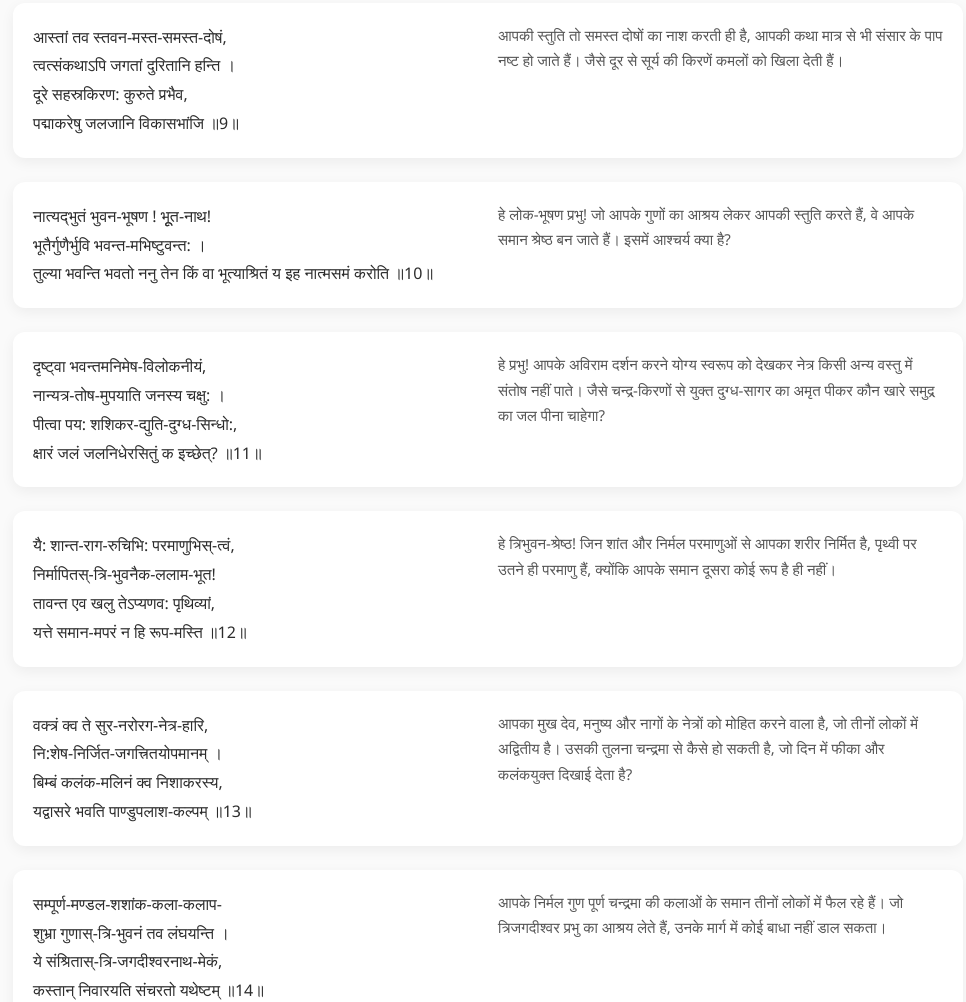
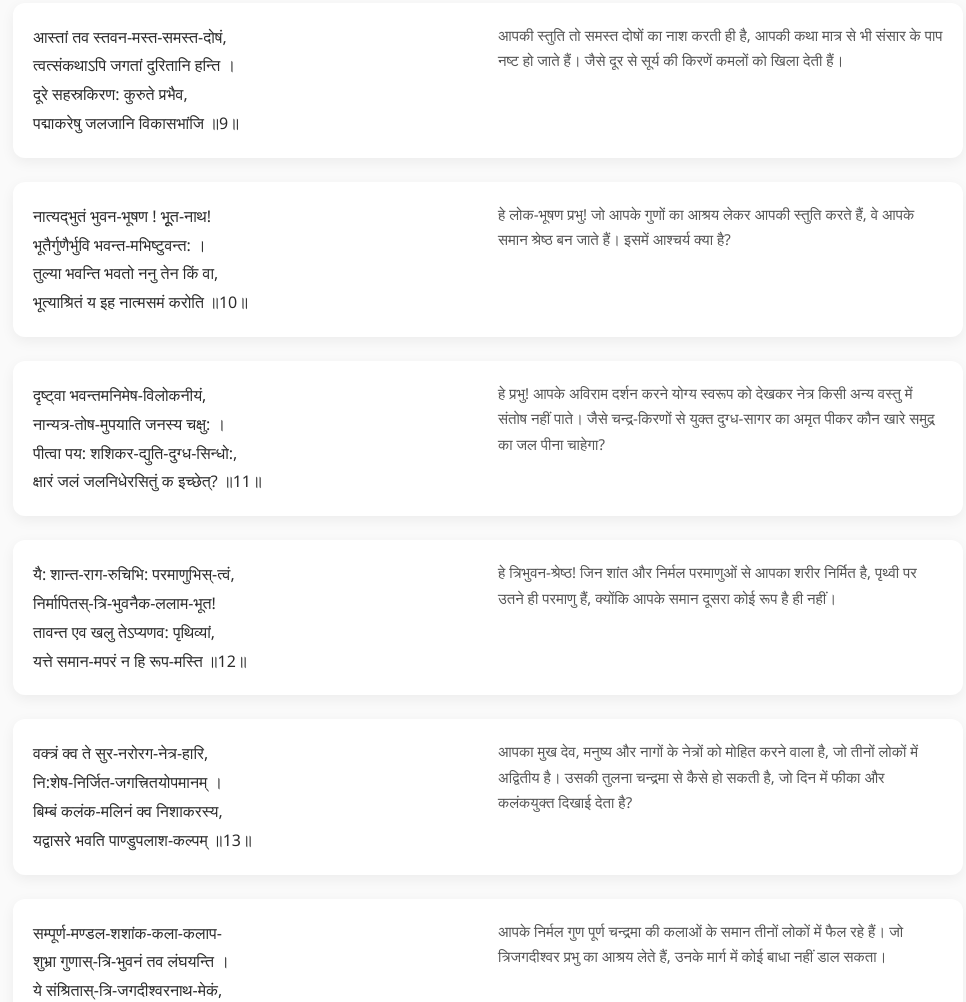
Before and after one commit to rj1827/digambar-jain-paath, a plain HTML site: page index.html in a window 1280 px wide. Shown: the part 2357-3359 px from the top of the page, without its empty margins (152-1118 px from the left). Drawn offline with Linux system fonts and the light colour scheme.

Commit message:
Update index.html

```diff
--- a/index.html
+++ b/index.html
@@ -289,7 +289,7 @@ text-decoration: underline;
     <div class="sanskrit">
       नात्यद्भुतं भुवन-भूषण ! भूूत-नाथ!<br>
       भूतैर्गुणैर्भुवि भवन्त-मभिष्टुवन्त: ।<br>
-      तुल्या भवन्ति भवतो ननु तेन किं वा
+      तुल्या भवन्ति भवतो ननु तेन किं वा,<br>
       भूत्याश्रितं य इह नात्मसमं करोति ॥10॥
     </div>
     <div class="hindi-arth">
@@ -413,7 +413,7 @@ text-decoration: underline;
     <div class="sanskrit">
       नित्योदयं दलित-मोह-महान्धकारं,<br>
       गम्यं न राहु-वदनस्य न वारिदानाम् ।<br>
-      विभ्राजते तव मुखाब्ज-मनल्पकान्ति,
+      विभ्राजते तव मुखाब्ज-मनल्पकान्ति,<br>
       विद्योतयज्-जगदपूर्व-शशांक-बिम्बम् ॥18॥
     </div>
     <div class="hindi-arth">
@@ -426,7 +426,7 @@ text-decoration: underline;
   <div class="bhaktambar-row">
     <div class="sanskrit">
       किं शर्वरीषु शशिनाह्नि विवस्वता वा,<br>
-      युष्मन्मुखेन्दु-दलितेषु तम:सु नाथ!
+      युष्मन्मुखेन्दु-दलितेषु तम:सु नाथ!<br>
       निष्पन्न-शालि-वन-शालिनी जीव-लोके,
       कार्यं कियज्जल-धरै-र्जल-भार-नमै्र: ॥19॥
     </div>
@@ -440,9 +440,9 @@ text-decoration: underline;
 
   <div class="bhaktambar-row">
     <div class="sanskrit">
-      ज्ञानं यथा त्वयि विभाति कृतावकाशं,
-      नैवं तथा हरि-हरादिषु नायकेषु ।
-      तेजो महा मणिषु याति यथा महत्त्वं,
+      ज्ञानं यथा त्वयि विभाति कृतावकाशं,<br>
+      नैवं तथा हरि-हरादिषु नायकेषु ।<br>
+      तेजो महा मणिषु याति यथा महत्त्वं,<br>
       नैवं तु काच-शकले किरणाकुलेऽपि ॥20॥
     </div>
     <div class="hindi-arth">
@@ -457,9 +457,9 @@ text-decoration: underline;
 
   <div class="bhaktambar-row">
     <div class="sanskrit">
-      मन्ये वरं हरि-हरादय एव दृष्टा,
-      दृष्टेषु येषु हृदयं त्वयि तोषमेति ।
-      किं वीक्षितेन भवता भुवि येन नान्य:,
+      मन्ये वरं हरि-हरादय एव दृष्टा,<br>
+      दृष्टेषु येषु हृदयं त्वयि तोषमेति ।<br>
+      किं वीक्षितेन भवता भुवि येन नान्य:,<br>
       कश्चिन्मनो हरति नाथ ! भवान्तरेऽपि ॥21॥
     </div>
     <div class="hindi-arth">
@@ -472,9 +472,9 @@ text-decoration: underline;
 
   <div class="bhaktambar-row">
     <div class="sanskrit">
-      स्त्रीणां शतानि शतशो जनयन्ति पुत्रान्,
-      नान्या सुतं त्वदुपमं जननी प्रसूता ।
-      सर्वा दिशो दधति भानि सहस्र-रश्मिं,
+      स्त्रीणां शतानि शतशो जनयन्ति पुत्रान्,<br>
+      नान्या सुतं त्वदुपमं जननी प्रसूता ।<br>
+      सर्वा दिशो दधति भानि सहस्र-रश्मिं,<br>
       प्राच्येव दिग्जनयति स्फुरदंशु-जालम् ॥22॥
     </div>
     <div class="hindi-arth">
@@ -487,9 +487,9 @@ text-decoration: underline;
 
   <div class="bhaktambar-row">
     <div class="sanskrit">
-      त्वामामनन्ति मुनय: परमं पुमांस-
-      मादित्य-वर्ण-ममलं तमस: पुरस्तात् ।
-      त्वामेव सम्यगुपलभ्य जयन्ति मृत्युं,
+      त्वामामनन्ति मुनय: परमं पुमांस-<br>
+      मादित्य-वर्ण-ममलं तमस: पुरस्तात् ।<br>
+      त्वामेव सम्यगुपलभ्य जयन्ति मृत्युं,<br>
       नान्य: शिव: शिवपदस्य मुनीन्द्र! पन्था: ॥23॥
     </div>
     <div class="hindi-arth">
@@ -502,9 +502,9 @@ text-decoration: underline;
 
   <div class="bhaktambar-row">
     <div class="sanskrit">
-      त्वामव्ययं विभुमचिन्त्यमसंख्यमाद्यं,
-      ब्रह्माणमीश्वरमनन्तमनंगकेतुम् ।
-      योगीश्वरं विदितयोगमनेकमेकं,
+      त्वामव्ययं विभुमचिन्त्यमसंख्यमाद्यं,<br>
+      ब्रह्माणमीश्वरमनन्तमनंगकेतुम् ।<br>
+      योगीश्वरं विदितयोगमनेकमेकं,<br>
       ज्ञानस्वरूपममलं प्रवदन्ति सन्त: ॥24॥
     </div>
     <div class="hindi-arth">
@@ -516,9 +516,9 @@ text-decoration: underline;
 
   <div class="bhaktambar-row">
     <div class="sanskrit">
-      बुद्धस्त्वमेव विबुधार्चित-बुद्धि-बोधात्,
-      त्वं शंकरोऽसि भुवन-त्रय-शंकरत्वात् ।
-      धातासि धीर! शिव-मार्ग विधेर्विधानाद्,
+      बुद्धस्त्वमेव विबुधार्चित-बुद्धि-बोधात्,<br>
+      त्वं शंकरोऽसि भुवन-त्रय-शंकरत्वात् ।<br>
+      धातासि धीर! शिव-मार्ग विधेर्विधानाद्,<br>
       व्यक्तं त्वमेव भगवन् पुरुषोत्तमोऽसि ॥25॥
     </div>
     <div class="hindi-arth">
@@ -533,9 +533,9 @@ text-decoration: underline;
 
   <div class="bhaktambar-row">
     <div class="sanskrit">
-      तुभ्यं नमस्-त्रिभुवनार्ति-हराय नाथ!
-      तुभ्यं नम: क्षिति-तलामल-भूषणाय ।
-      तुभ्यं नमस्-त्रिजगत: परमेश्वराय,
+      तुभ्यं नमस्-त्रिभुवनार्ति-हराय नाथ!<br>
+      तुभ्यं नम: क्षिति-तलामल-भूषणाय ।<br>
+      तुभ्यं नमस्-त्रिजगत: परमेश्वराय,<br>
       तुभ्यं नमो जिन! भवोदधि-शोषणाय ॥26॥
     </div>
     <div class="hindi-arth">
@@ -548,9 +548,9 @@ text-decoration: underline;
 
   <div class="bhaktambar-row">
     <div class="sanskrit">
-      को विस्मयोऽत्र यदि नाम गुणै-रशेषैस्-
-      त्वं संश्रितो निरवकाशतया मुनीश !
-      दोषै-रुपात्त-विविधाश्रय-जात-गर्वै:,
+      को विस्मयोऽत्र यदि नाम गुणै-रशेषैस्-<br>
+      त्वं संश्रितो निरवकाशतया मुनीश !<br>
+      दोषै-रुपात्त-विविधाश्रय-जात-गर्वै:, <br>
       स्वप्नान्तरेऽपि न कदाचिदपीक्षितोऽसि ॥27॥
     </div>
     <div class="hindi-arth">
@@ -563,9 +563,9 @@ text-decoration: underline;
 
   <div class="bhaktambar-row">
     <div class="sanskrit">
-      उच्चैरशोक-तरु-संश्रितमुन्मयूख-
-      माभाति रूपममलं भवतो नितान्तम् ।
-      स्पष्टोल्लसत्-किरण-मस्त-तमो-वितानं,
+      उच्चैरशोक-तरु-संश्रितमुन्मयूख-<br>
+      माभाति रूपममलं भवतो नितान्तम् ।<br>
+      स्पष्टोल्लसत्-किरण-मस्त-तमो-वितानं,<br>
       बिम्बं रवेरिव पयोधर-पाश्र्ववर्ति ॥28॥
     </div>
     <div class="hindi-arth">
@@ -578,9 +578,9 @@ text-decoration: underline;
 
   <div class="bhaktambar-row">
     <div class="sanskrit">
-      सिंहासने मणि-मयूख-शिखा-विचित्रे,
-      विभ्राजते तव वपु: कनकावदातम् ।
-      बिम्बं वियद्-विलस-दंशुलता-वितानं
+      सिंहासने मणि-मयूख-शिखा-विचित्रे,<br>
+      विभ्राजते तव वपु: कनकावदातम् ।<br>
+      बिम्बं वियद्-विलस-दंशुलता-वितानं<br>
       तुंगोदयाद्रि-शिरसीव सहस्र-रश्मे: ॥29॥
     </div>
     <div class="hindi-arth">
@@ -593,9 +593,9 @@ text-decoration: underline;
 
   <div class="bhaktambar-row">
     <div class="sanskrit">
-      कुन्दावदात-चल-चामर-चारु-शोभं,
-      विभ्राजते तव वपु: कलधौत-कान्तम् ।
-      उद्यच्छशांक-शुचिनिर्झर-वारि-धार-
+      कुन्दावदात-चल-चामर-चारु-शोभं,<br>
+      विभ्राजते तव वपु: कलधौत-कान्तम् ।<br>
+      उद्यच्छशांक-शुचिनिर्झर-वारि-धार-<br>
       मुच्चैस्तटं सुरगिरेरिव शातकौम्भम् ॥30॥
     </div>
     <div class="hindi-arth">
@@ -610,9 +610,9 @@ text-decoration: underline;
 
   <div class="bhaktambar-row">
     <div class="sanskrit">
-      छत्रत्रयं तव विभाति शशांककान्त,
-      मुच्चैः स्थितं स्थगित-भानुकर-प्रतापम् ।
-      मुक्ताफल-प्रकरजाल-विवृद्धशोभं,
+      छत्रत्रयं तव विभाति शशांककान्त,<br>
+      मुच्चैः स्थितं स्थगित-भानुकर-प्रतापम् ।<br>
+      मुक्ताफल-प्रकरजाल-विवृद्धशोभं,<br>
       प्रख्यापयत्त्रिजगतः परमेश्वरत्वम् ॥31॥
     </div>
     <div class="hindi-arth">
@@ -625,9 +625,9 @@ text-decoration: underline;
 
   <div class="bhaktambar-row">
     <div class="sanskrit">
-      गम्भीर-तार-रव-पूरित-दिग्विभागस्-
-      त्रैलोक्य-लोक-शुभ-संगम-भूति-दक्ष: ।
-      सद्धर्म-राज-जय-घोषण-घोषक: सन्,
+      गम्भीर-तार-रव-पूरित-दिग्विभागस्-<br>
+      त्रैलोक्य-लोक-शुभ-संगम-भूति-दक्ष: ।<br>
+      सद्धर्म-राज-जय-घोषण-घोषक: सन्,<br>
       खे दुन्दुभि-ध्वनति ते यशस: प्रवादी ॥32॥
     </div>
     <div class="hindi-arth">
@@ -640,9 +640,9 @@ text-decoration: underline;
 
   <div class="bhaktambar-row">
     <div class="sanskrit">
-      मन्दार-सुन्दर-नमेरु-सुपारिजात-
-      सन्तानकादि-कुसुमोत्कर-वृष्टि-रुद्घा ।
-      गन्धोद-बिन्दु-शुभ-मन्द-मरुत्प्रपाता,
+      मन्दार-सुन्दर-नमेरु-सुपारिजात-<br>
+      सन्तानकादि-कुसुमोत्कर-वृष्टि-रुद्घा ।<br>
+      गन्धोद-बिन्दु-शुभ-मन्द-मरुत्प्रपाता,<br>
       दिव्या दिव: पतति ते वचसां ततिर्वा ॥33॥
     </div>
     <div class="hindi-arth">
@@ -655,9 +655,9 @@ text-decoration: underline;
 
   <div class="bhaktambar-row">
     <div class="sanskrit">
-      शुम्भत्-प्रभा-वलय-भूरि-विभा-विभोस्ते,
-      लोक-त्रये-द्युतिमतां द्युति-माक्षिपन्ती ।
-      प्रोद्यद्-दिवाकर-निरन्तर-भूरि-संख्या,
+      शुम्भत्-प्रभा-वलय-भूरि-विभा-विभोस्ते,<br>
+      लोक-त्रये-द्युतिमतां द्युति-माक्षिपन्ती ।<br>
+      प्रोद्यद्-दिवाकर-निरन्तर-भूरि-संख्या,<br>
       दीप्त्या जयत्यपि निशामपि सोमसौम्याम् ॥34॥
     </div>
     <div class="hindi-arth">
@@ -670,9 +670,9 @@ text-decoration: underline;
 
   <div class="bhaktambar-row">
     <div class="sanskrit">
-      स्वर्गापवर्ग-गम-मार्ग-विमार्गणेष्ट:,
-      सद्धर्म-तत्त्व-कथनैक-पटुस्-त्रिलोक्या: ।
-      दिव्य-ध्वनि-र्भवति ते विशदार्थ-सर्व-
+      स्वर्गापवर्ग-गम-मार्ग-विमार्गणेष्ट:,<br>
+      सद्धर्म-तत्त्व-कथनैक-पटुस्-त्रिलोक्या: ।<br>
+      दिव्य-ध्वनि-र्भवति ते विशदार्थ-सर्व-<br>
       भाषास्वभाव-परिणाम-गुणै: प्रयोज्य: ॥35॥
     </div>
     <div class="hindi-arth">
@@ -687,9 +687,9 @@ text-decoration: underline;
 
   <div class="bhaktambar-row">
     <div class="sanskrit">
-      उन्निद्र-हेम-नव-पंकज-पुंज-कान्ती,
-      पर्युल्लसन्-नख-मयूख-शिखाभिरामौ ।
-      पादौ पदानि तव यत्र जिनेन्द्र ! धत्त:,
+      उन्निद्र-हेम-नव-पंकज-पुंज-कान्ती,<br>
+      पर्युल्लसन्-नख-मयूख-शिखाभिरामौ ।<br>
+      पादौ पदानि तव यत्र जिनेन्द्र ! धत्त:,<br>
       पद्मानि तत्र विबुधा: परिकल्पयन्ति ॥36॥
     </div>
     <div class="hindi-arth">
@@ -702,9 +702,9 @@ text-decoration: underline;
 
   <div class="bhaktambar-row">
     <div class="sanskrit">
-      इत्थं यथा तव विभूतिरभूज्जिनेन्द्र !
-      धर्मोपदेशन-विधौ न तथा परस्य ।
-      यादृक्-प्रभा दिनकृत: प्रहतान्धकारा,
+      इत्थं यथा तव विभूतिरभूज्जिनेन्द्र !<br>
+      धर्मोपदेशन-विधौ न तथा परस्य ।<br>
+      यादृक्-प्रभा दिनकृत: प्रहतान्धकारा,<br>
       तादृक्-कुतो ग्रहगणस्य विकासिनोऽपि ॥37॥
     </div>
     <div class="hindi-arth">
@@ -717,9 +717,9 @@ text-decoration: underline;
 
   <div class="bhaktambar-row">
     <div class="sanskrit">
-      श्च्योतन्-मदाविल-विलोल-कपोल-मूल,
-      मत्त-भ्रमद्-भ्रमर-नाद-विवृद्ध-कोपम् ।
-      ऐरावताभमिभ-मुद्धत-मापतन्तं,
+      श्च्योतन्-मदाविल-विलोल-कपोल-मूल,<br>
+      मत्त-भ्रमद्-भ्रमर-नाद-विवृद्ध-कोपम् ।<br>
+      ऐरावताभमिभ-मुद्धत-मापतन्तं,<br>
       दृष्ट्वा भयं भवति नो भवदाश्रितानाम् ॥38॥
     </div>
     <div class="hindi-arth">
@@ -732,9 +732,9 @@ text-decoration: underline;
 
   <div class="bhaktambar-row">
     <div class="sanskrit">
-      भिन्नेभ-कुम्भ-गल-दुज्ज्वल-शोणिताक्त,
-      मुक्ताफल-प्रकरभूषित-भूमि-भाग: ।
-      बद्ध-क्रम: क्रम-गतं हरिणाधिपोऽपि,
+      भिन्नेभ-कुम्भ-गल-दुज्ज्वल-शोणिताक्त,<br>
+      मुक्ताफल-प्रकरभूषित-भूमि-भाग: ।<br>
+      बद्ध-क्रम: क्रम-गतं हरिणाधिपोऽपि,<br>
       नाक्रामति क्रम-युगाचल-संश्रितं ते ॥39॥
     </div>
     <div class="hindi-arth">
@@ -747,9 +747,9 @@ text-decoration: underline;
 
   <div class="bhaktambar-row">
     <div class="sanskrit">
-      कल्पान्त-काल-पवनोद्धत-वह्नि-कल्पं,
-      दावानलं ज्वलित-मुज्ज्वल-मुत्स्फुलिंगम् ।
-      विश्वं जिघत्सुमिव सम्मुख-मापतन्तं,
+      कल्पान्त-काल-पवनोद्धत-वह्नि-कल्पं,<br>
+      दावानलं ज्वलित-मुज्ज्वल-मुत्स्फुलिंगम् ।<br>
+      विश्वं जिघत्सुमिव सम्मुख-मापतन्तं,<br>
       त्वन्नाम-कीर्तन-जलं शमयत्यशेषम् ॥40॥
     </div>
     <div class="hindi-arth">
@@ -764,9 +764,9 @@ text-decoration: underline;
 
   <div class="bhaktambar-row">
     <div class="sanskrit">
-      रक्तेक्षणं समद-कोकिल-कण्ठ-नीलम्,
-      क्रोधोद्धतं फणिन-मुत्फण-मापतन्तम् ।
-      आक्रामति क्रम-युगेण निरस्त-शंकस्-,
+      रक्तेक्षणं समद-कोकिल-कण्ठ-नीलम्,<br>
+      क्रोधोद्धतं फणिन-मुत्फण-मापतन्तम् ।<br>
+      आक्रामति क्रम-युगेण निरस्त-शंकस्-,<br>
       त्वन्नाम-नागदमनी हृदि यस्य पुंस: ॥41॥
     </div>
     <div class="hindi-arth">
@@ -779,9 +779,9 @@ text-decoration: underline;
 
   <div class="bhaktambar-row">
     <div class="sanskrit">
-      वलगत्-तुरंग-गज-गर्जित-भीमनाद-
-      माजौ बलं बलवतामपि भूपतीनाम् ।
-      उद्यद्-दिवाकर-मयूख-शिखापविद्धं,
+      वलगत्-तुरंग-गज-गर्जित-भीमनाद-<br>
+      माजौ बलं बलवतामपि भूपतीनाम् ।<br>
+      उद्यद्-दिवाकर-मयूख-शिखापविद्धं,<br>
       त्वत्कीर्तनात्तम इवाशु भिदामुपैति: ॥42॥
     </div>
     <div class="hindi-arth">
@@ -794,9 +794,9 @@ text-decoration: underline;
 
   <div class="bhaktambar-row">
     <div class="sanskrit">
-      कुन्ताग्र-भिन्न-गज-शोणित-वारिवाह,
-      वेगावतार-तरणातुर-योध-भीमे ।
-      युद्धे जयं विजित-दुर्जय-जेय-पक्षास्-,
+      कुन्ताग्र-भिन्न-गज-शोणित-वारिवाह,<br>
+      वेगावतार-तरणातुर-योध-भीमे ।<br>
+      युद्धे जयं विजित-दुर्जय-जेय-पक्षास्-,<br>
       त्वत्पाद-पंकज-वनाश्रयिणो लभन्ते: ॥43॥
     </div>
     <div class="hindi-arth">
@@ -809,9 +809,9 @@ text-decoration: underline;
 
   <div class="bhaktambar-row">
     <div class="sanskrit">
-      अम्भोनिधौ क्षुभित-भीषण-नक्र-चक्र-
-      पाठीन-पीठ-भय-दोल्वण-वाडवाग्नौ ।
-      रंगत्तरंग-शिखर-स्थित-यान-पात्रास्-,
+      अम्भोनिधौ क्षुभित-भीषण-नक्र-चक्र-<br>
+      पाठीन-पीठ-भय-दोल्वण-वाडवाग्नौ ।<br>
+      रंगत्तरंग-शिखर-स्थित-यान-पात्रास्-,<br>
       त्रासं विहाय भवत: स्मरणाद्-व्रजन्ति: ॥44॥
     </div>
     <div class="hindi-arth">
@@ -824,9 +824,9 @@ text-decoration: underline;
 
   <div class="bhaktambar-row">
     <div class="sanskrit">
-      उद्भूत-भीषण-जलोदर-भार-भुग्ना:,
-      शोच्यां दशा-मुपगताश्च्युत-जीविताशा: ।
-      त्वत्पाद-पंकज-रजो-मृत-दिग्ध-देहा:,
+      उद्भूत-भीषण-जलोदर-भार-भुग्ना:,<br>
+      शोच्यां दशा-मुपगताश्च्युत-जीविताशा: ।<br>
+      त्वत्पाद-पंकज-रजो-मृत-दिग्ध-देहा:,<br>
       मर्त्या भवन्ति मकर-ध्वज-तुल्यरूपा: ॥45॥
     </div>
     <div class="hindi-arth">
@@ -839,9 +839,9 @@ text-decoration: underline;
 
   <div class="bhaktambar-row">
     <div class="sanskrit">
-      आपाद-कण्ठमुरु-शृंखल-वेष्टितांगा,
-      गाढं-बृहन्निगड-कोटि-निघृष्ट-जंघा: ।
-      त्वन्नाम-मन्त्र-मनिशं मनुजा: स्मरन्त:,
+      आपाद-कण्ठमुरु-शृंखल-वेष्टितांगा,<br>
+      गाढं-बृहन्निगड-कोटि-निघृष्ट-जंघा: ।<br>
+      त्वन्नाम-मन्त्र-मनिशं मनुजा: स्मरन्त:,<br>
       सद्य: स्वयं विगत-बन्ध-भया भवन्ति: ॥46॥
     </div>
     <div class="hindi-arth">
@@ -853,9 +853,9 @@ text-decoration: underline;
 
   <div class="bhaktambar-row">
     <div class="sanskrit">
-      मत्त-द्विपेन्द्र-मृग-राज-दवानलाहि-
-      संग्राम-वारिधि-महोदर-बन्ध-नोत्थम् ।
-      तस्याशु नाश-मुपयाति भयं भियेव,
+      मत्त-द्विपेन्द्र-मृग-राज-दवानलाहि-<br>
+      संग्राम-वारिधि-महोदर-बन्ध-नोत्थम् ।<br>
+      तस्याशु नाश-मुपयाति भयं भियेव,<br>
       यस्तावकं स्तव-मिमं मतिमानधीते: ॥47॥
     </div>
     <div class="hindi-arth">
@@ -868,9 +868,9 @@ text-decoration: underline;
 
   <div class="bhaktambar-row">
     <div class="sanskrit">
-      स्तोत्र-स्रजं तव जिनेन्द्र गुणैर्निबद्धाम्,
-      भक्त्या मया विविध-वर्ण-विचित्र-पुष्पाम् ।
-      धत्ते जनो य इह कण्ठ-गतामजस्रं,
+      स्तोत्र-स्रजं तव जिनेन्द्र गुणैर्निबद्धाम्,<br>
+      भक्त्या मया विविध-वर्ण-विचित्र-पुष्पाम् ।<br>
+      धत्ते जनो य इह कण्ठ-गतामजस्रं,<br>
       तं मानतुंग-मवशा-समुपैति लक्ष्मी: ॥48॥
     </div>
     <div class="hindi-arth">
```
